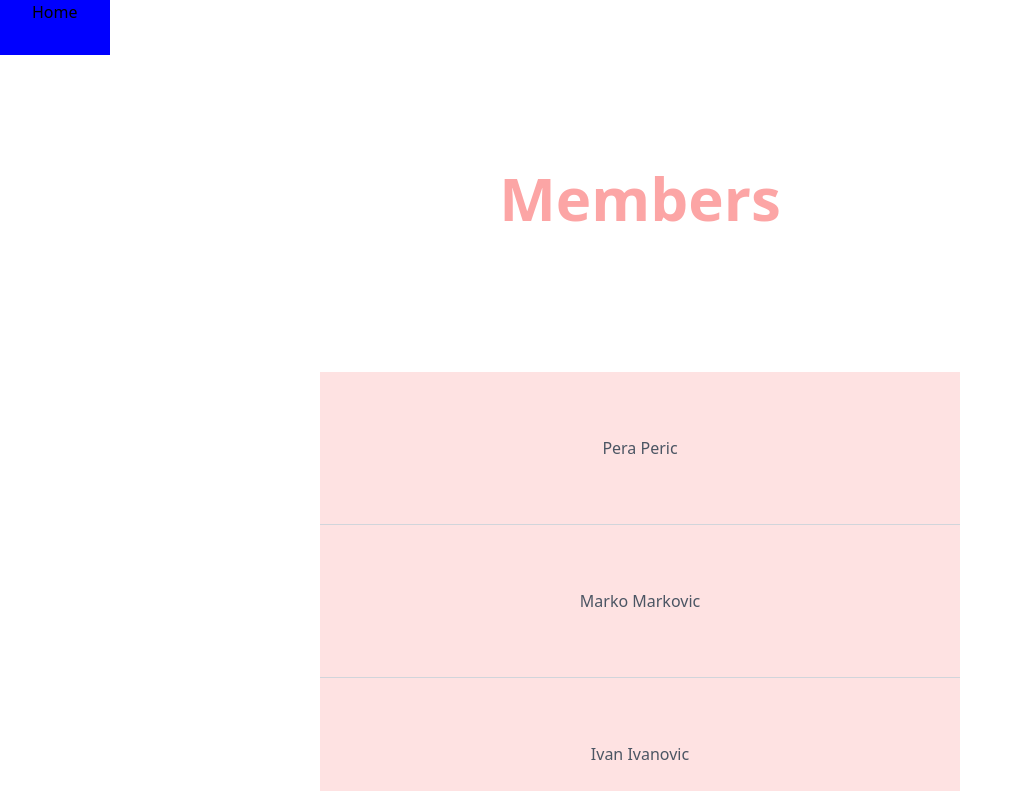
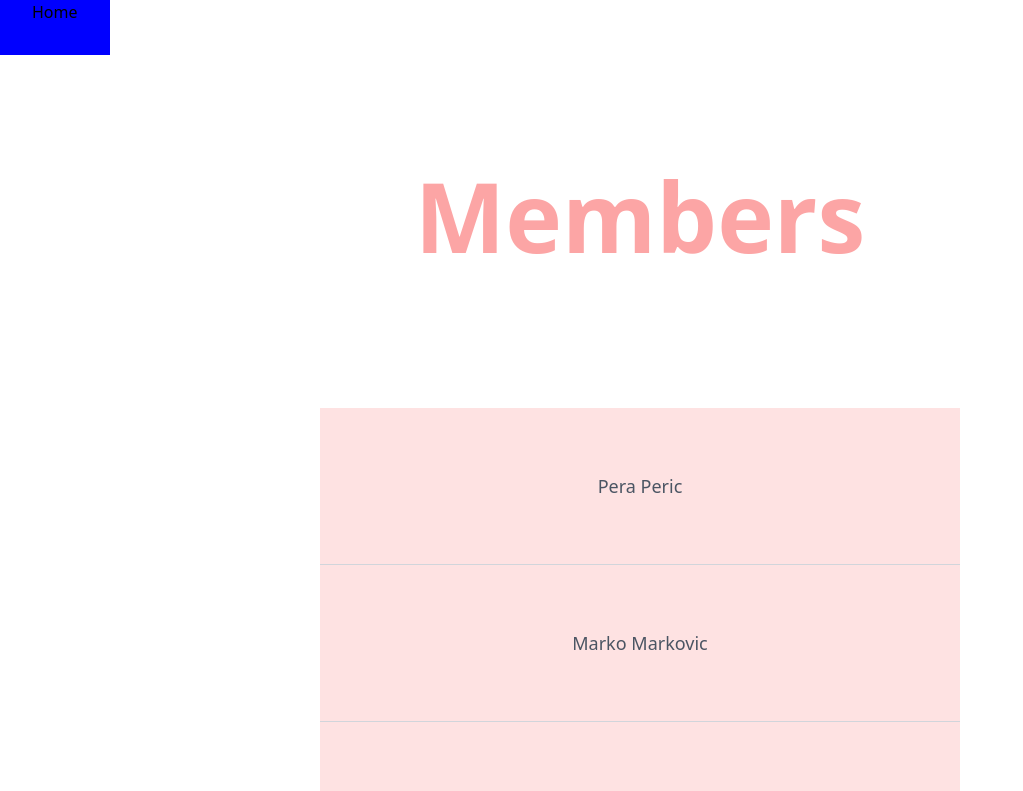
Before and after one commit to ivanaaaz/p1, a Next.js app: page / in a window 1280 px wide. Shown: the top 791 px of the page, without its empty margins (0-1023 px from the left). Built offline with nearby package versions, Linux system fonts and the light colour scheme.

Commit message:
Font size

```diff
--- a/components/MemberList/index.js
+++ b/components/MemberList/index.js
@@ -16,7 +16,7 @@ const Member = ({ member }) => {
 
 const MemberList = ({ members }) => {
   return (
-    <ul className="text-gray-600 bg-secondary-50 mt-20 mx-80 my-80 mb-40">
+    <ul className="text-gray-600 bg-secondary-50 mt-20 mx-80 my-80 mb-40 text-lg">
       {members.map((member) => (
         <Member key={member.id} member={member} />
       ))}
--- a/pages/index.js
+++ b/pages/index.js
@@ -13,7 +13,7 @@ const Home = () => {
         <link rel="icon" href="/favicon.ico" />
       </Head>
       <main className="mt-20">
-        <h1 className="text-secondary-300 text-6xl text-center font-semibold px-16 py-16">Members</h1>
+        <h1 className="text-secondary-300 text-8xl text-center font-semibold px-16 py-16">Members</h1>
         <MemberList members={members} />
       </main>
       <footer></footer>
```
